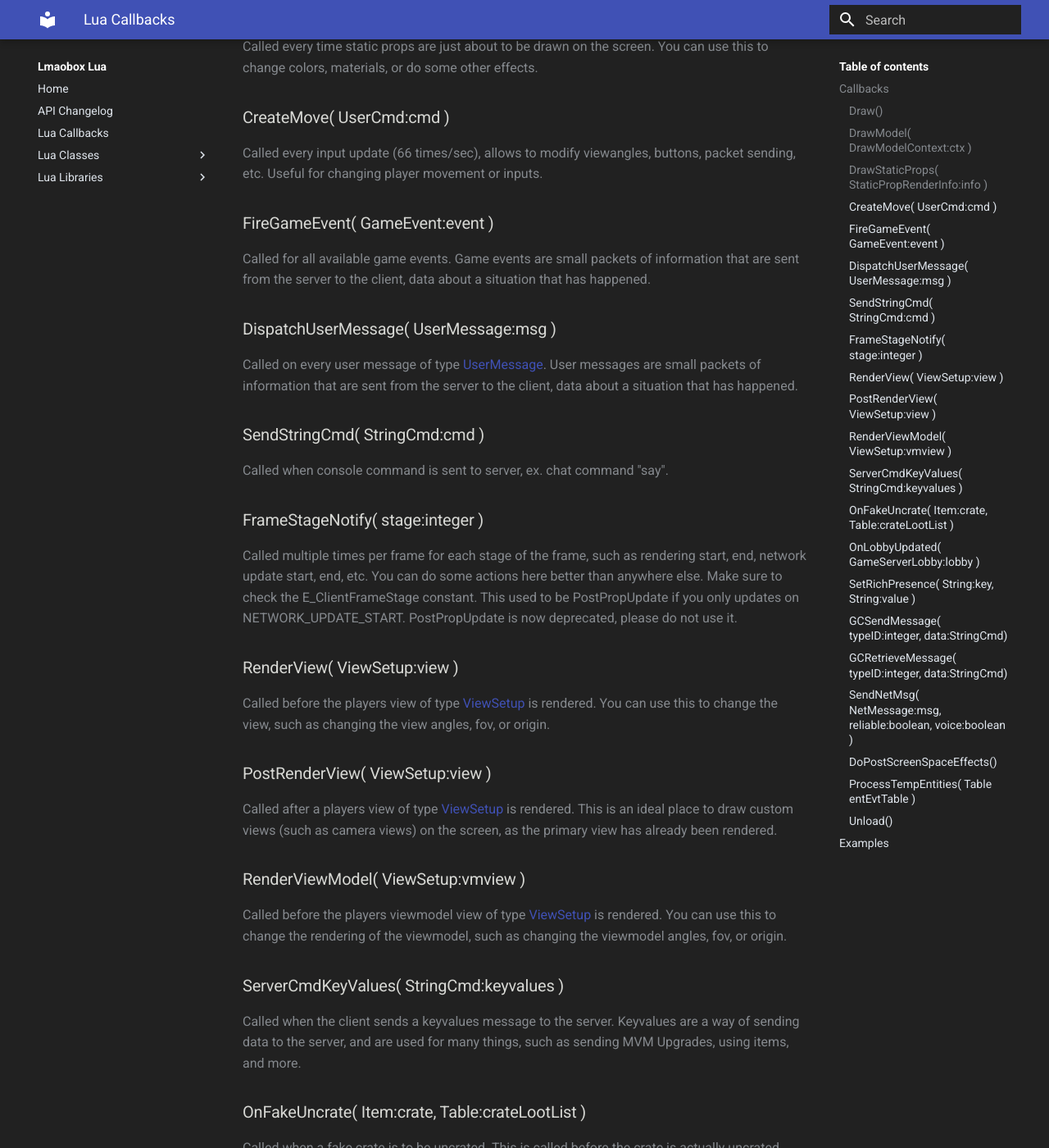
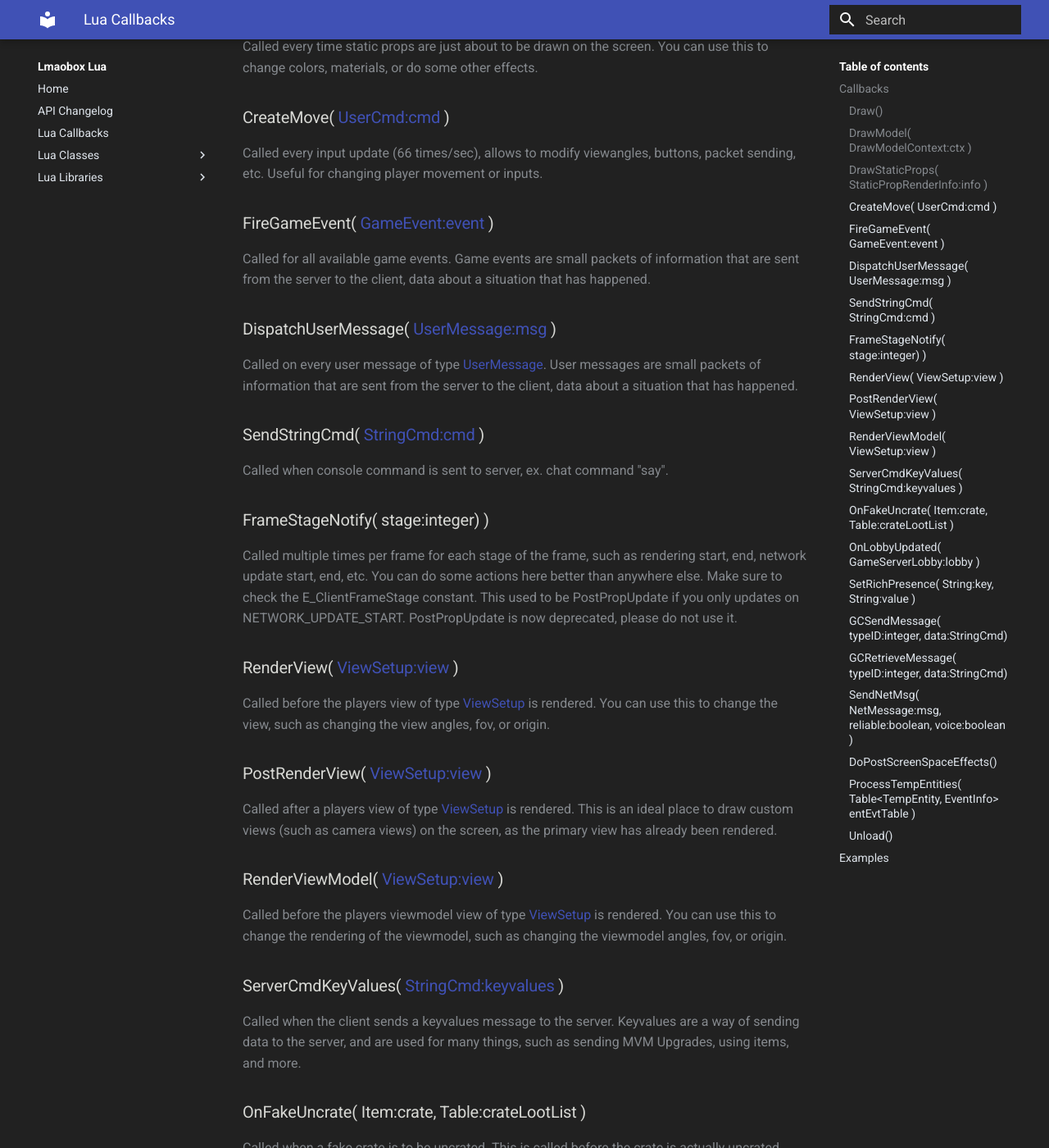
Before and after one commit to uosq/docs, an MkDocs documentation site: the page built from docs/Lua_Callbacks.md, in a window 1280 px wide and 1400 px high, scrolled down 633 px. Shown: the whole window at 82% size. Built offline with MkDocs 1.6.1 and Material for MkDocs 9.7.7, drawn with Linux system fonts in a browser that asks for light colours; some of the changed text lies outside the part shown.

Commit message:
Add links to Lua classes in callbacks page
Updated function parameters to include links to relevant Lua classes.

```diff
--- a/docs/Lua_Callbacks.md
+++ b/docs/Lua_Callbacks.md
@@ -8,48 +8,48 @@ Callbacks are the functions that are called when certain events happen. They are
 
 Called every frame. It is called after the screen is rendered, and can be used to draw text or objects on the screen.
 
-### DrawModel( DrawModelContext:ctx )
+### DrawModel( [DrawModelContext:ctx](Lua_Classes/DrawModelContext.md) )
 
 Called every time a model is just about to be drawn on the screen. You can use this to change the material used to draw the model or do some other effects.\
 
-### DrawStaticProps( StaticPropRenderInfo:info )
+### DrawStaticProps( [StaticPropRenderInfo:info](Lua_Classes/StaticPropRenderInfo.md) )
 
 Called every time static props are just about to be drawn on the screen. You can use this to change colors, materials, or do some other effects.
 
-### CreateMove( UserCmd:cmd )
+### CreateMove( [UserCmd:cmd](Lua_Classes/UserCmd.md) )
 
 Called every input update (66 times/sec), allows to modify viewangles, buttons, packet sending, etc. Useful for changing player movement or inputs.
 
-### FireGameEvent( GameEvent:event )
+### FireGameEvent( [GameEvent:event](Lua_Classes/GameEvent.md) )
 
 Called for all available game events. Game events are small packets of information that are sent from the server to the client, data about a situation that has happened.
 
-### DispatchUserMessage( UserMessage:msg )
+### DispatchUserMessage( [UserMessage:msg](Lua_Classes/UserMessage.md) )
 
 Called on every user message of type [UserMessage](./Lua_Classes/UserMessage.md). User messages are small packets of information that are sent from the server to the client, data about a situation that has happened.
 
-### SendStringCmd( StringCmd:cmd )
+### SendStringCmd( [StringCmd:cmd](Lua_Classes/StringCmd.md) )
 
 Called when console command is sent to server, ex. chat command "say".
 
-### FrameStageNotify( stage:integer )
+### FrameStageNotify( stage:integer) )
 
 Called multiple times per frame for each stage of the frame, such as rendering start, end, network update start, end, etc. You can do some actions here better than anywhere else. Make sure to check the E_ClientFrameStage constant.
 This used to be PostPropUpdate if you only updates on NETWORK_UPDATE_START. PostPropUpdate is now deprecated, please do not use it.
 
-### RenderView( ViewSetup:view )
+### RenderView( [ViewSetup:view](Lua_Classes/ViewSetup.md) )
 
 Called before the players view of type [ViewSetup](./Lua_Classes/ViewSetup.md) is rendered. You can use this to change the view, such as changing the view angles, fov, or origin.
 
-### PostRenderView( ViewSetup:view )
+### PostRenderView( [ViewSetup:view](Lua_Classes/ViewSetup.md) )
 
 Called after a players view of type [ViewSetup](./Lua_Classes/ViewSetup.md) is rendered. This is an ideal place to draw custom views (such as camera views) on the screen, as the primary view has already been rendered.
 
-### RenderViewModel( ViewSetup:vmview )
+### RenderViewModel( [ViewSetup:view](Lua_Classes/ViewSetup.md) )
 
 Called before the players viewmodel view of type [ViewSetup](./Lua_Classes/ViewSetup.md) is rendered. You can use this to change the rendering of the viewmodel, such as changing the viewmodel angles, fov, or origin.
 
-### ServerCmdKeyValues( StringCmd:keyvalues )
+### ServerCmdKeyValues( [StringCmd:keyvalues](Lua_Classes/StringCmd.md) )
 
 Called when the client sends a keyvalues message to the server. Keyvalues are a way of sending data to the server, and are used for many things, such as sending MVM Upgrades, using items, and more.
 
@@ -57,7 +57,7 @@ Called when the client sends a keyvalues message to the server. Keyvalues are a
 
 Called when a fake crate is to be uncrated. This is called before the crate is actually uncrated. You can return a table of items that will be shown as uncrated. The loot list is useful as a reference for what items can be uncrated in this crate, but you can create any items you want.
 
-### OnLobbyUpdated( GameServerLobby:lobby )
+### OnLobbyUpdated( [GameServerLobby:lobby](Lua_Classes/GameServerLobby.md) )
 
 Called when a lobby is found or updated. This can also be called before the lobby is joined, so you can use this to decide whether or not to join the game (abandon), or to do something with the list of players in the lobby if youre in the game.
 
@@ -73,7 +73,7 @@ Called when a message is being sent to the GC. You can use this to intercept mes
 
 Called when a message is being received from the GC. You can use this to intercept messages received from the GC, and modify them or not process them at all. Return E_GCResults.k_EGCResultOK to process the message, or E_GCResults.k_EGCResultNoMessage to not process it.
 
-### SendNetMsg( NetMessage:msg, reliable:boolean, voice:boolean )
+### SendNetMsg( [NetMessage:msg](Lua_Classes/NetMessage.md), reliable:boolean, voice:boolean )
 
 Called when a message of type [NetMessage](./Lua_Classes/NetMessage.md) is being sent to the server. You can use this to intercept messages sent to the server, and modify them or not send them at all. Return true to send the message, or false to not send it.
 
@@ -81,7 +81,7 @@ Called when a message of type [NetMessage](./Lua_Classes/NetMessage.md) is being
 
 This is called after the screen space effects are rendered. You can use this to draw custom screen space effects, such as a custom bloom effect, or a custom blur effect, etc.
 
-### ProcessTempEntities( Table<TempEntity, EventInfo> entEvtTable )
+### ProcessTempEntities( Table<[TempEntity](Lua_Classes/TempEntity.md), [EventInfo](Lua_Classes/EventInfo.md)> entEvtTable )
 
 Called immediately when server sends one or more temporary entities to the client. Table consists of [TempEntity](./Lua_Classes/TempEntity.md) in first place and [EventInfo](./Lua_Classes/EventInfo.md) in the second place for each temporary entity. You may modify the entity and event data or read the temporary entity netvars before it is destroyed.
 
```
